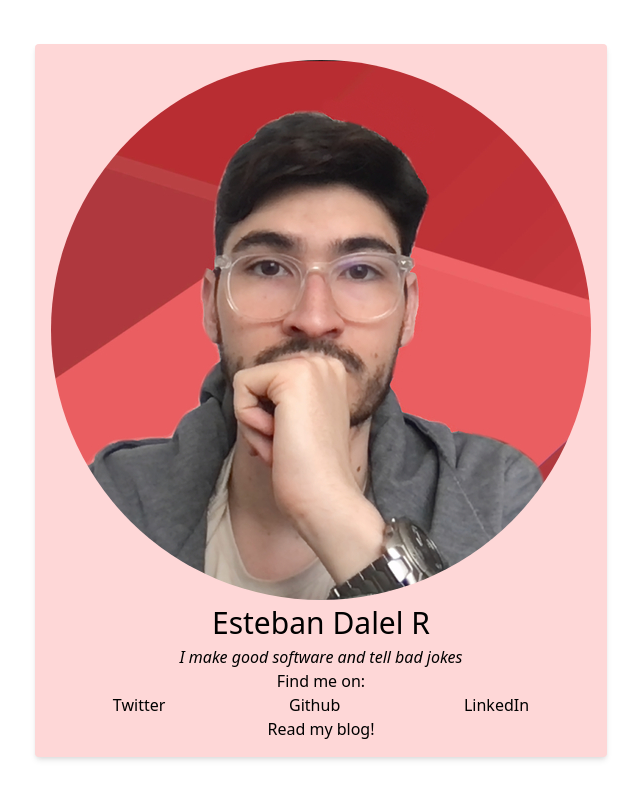
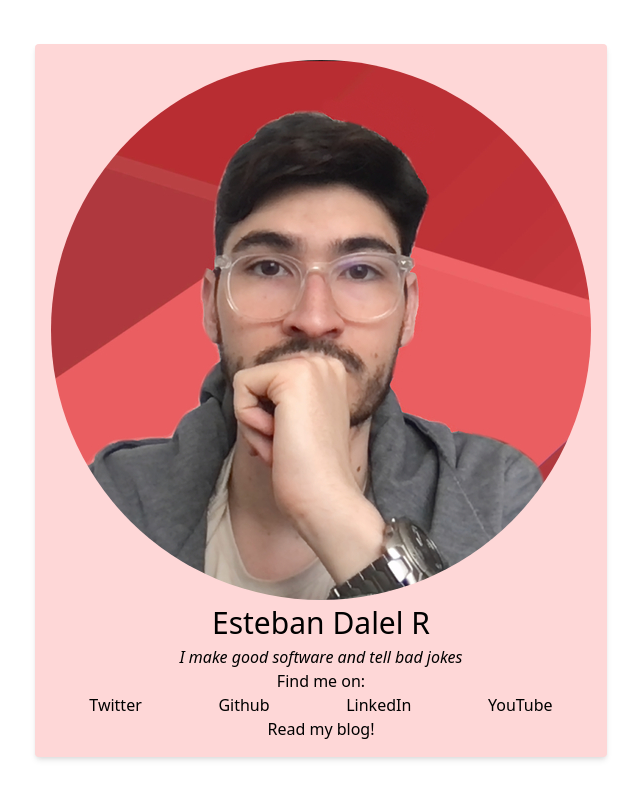
Before and after one commit to EstebanDalelR/estebandalelr.github.io, a Next.js app: page / in a window 1280 px wide. Shown: the whole page, without its empty margins (319-959 px from the left). Built offline with nearby package versions, Linux system fonts and the light colour scheme.

Commit message:
Added youtube link

```diff
--- a/pages/index.tsx
+++ b/pages/index.tsx
@@ -17,6 +17,7 @@
           <a href="https://twitter.com/EstebanDalelR">Twitter</a>
           <a href="https://github.com/estebandalelr/">Github</a>
           <a href="https://www.linkedin.com/in/estebandalelr/">LinkedIn</a>
+          <a href="https://www.youtube.com/c/EstebanDalel">YouTube</a>
         </div>
         <p>
           <a href="https://blog.estebandalelr.co">
```
